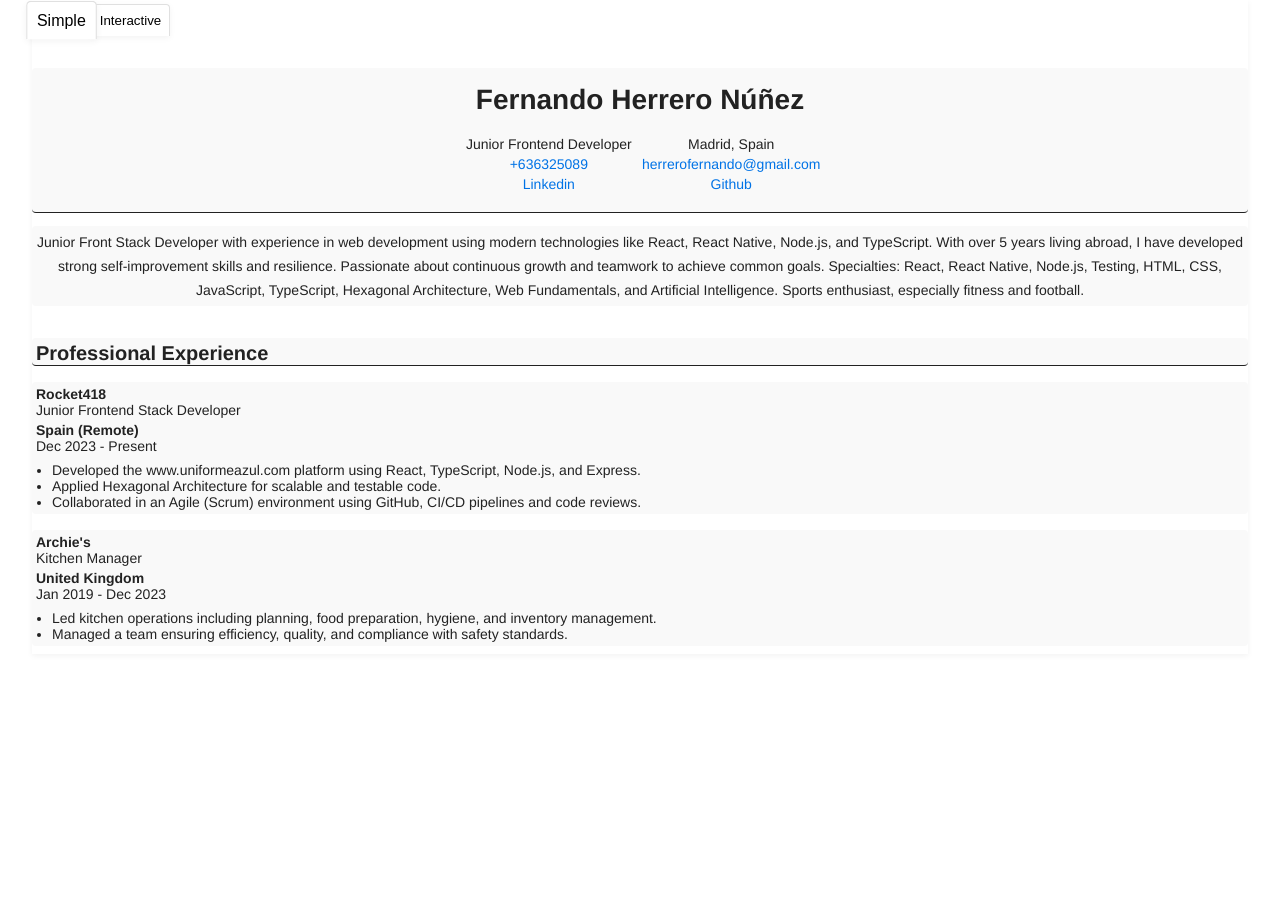
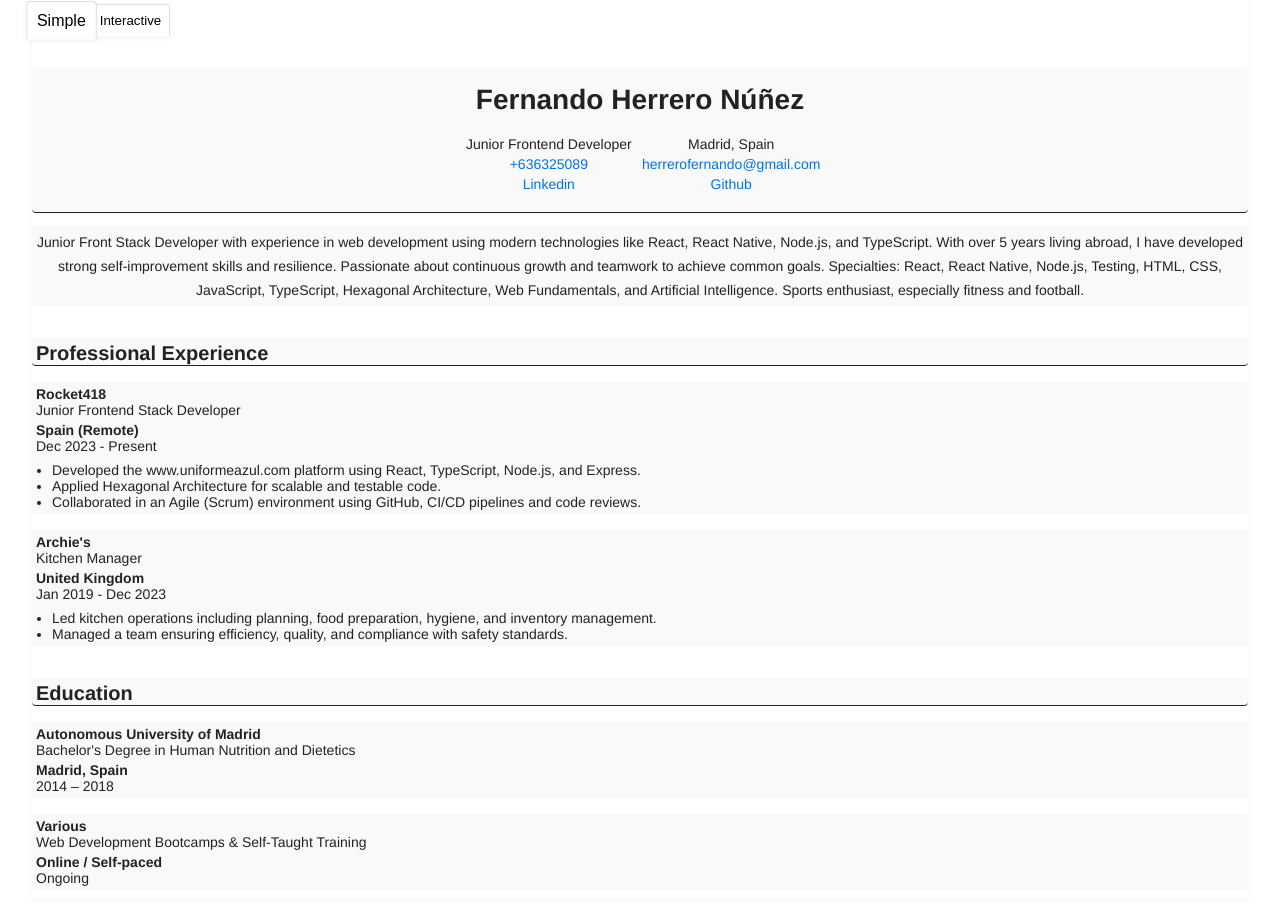
Before and after one commit to Fernando-Herrero/cv-online-react, a React (Vite) app: page / in a window 1280 px wide. Before the commit the page ends 800 px from the top, so only its background shows below. Built offline with nearby package versions, Linux system fonts and the light colour scheme.

Commit message:
feature(ShowModal): create education component and generalized styles and functions

```diff
--- a/src/App.jsx
+++ b/src/App.jsx
@@ -6,6 +6,7 @@ import { Header } from "./components/Header/Header";
 import { ProfessionalExperience } from "./components/ProfesionalExperience/ProfessionalExperience";
 import { ResumeButton } from "./components/ResumeButton/ResumeButton";
 import { ShowModal } from "./components/ShowModal/ShowModal";
+import { Education } from "./components/Education/Education";
 
 const cvData = {
 	personalInfo: {
@@ -98,8 +99,8 @@ function App() {
 	});
 	const [showModal, setShowModal] = useState(false);
 
-	const toggleExperienceItems = (key) => {
-		setSelectedItems((prev) => ({ ...prev, experience: { ...prev.experience, [key]: !prev.experience[key] } }));
+	const toggleCheckedItems = (section, key) => {
+		setSelectedItems((prev) => ({ ...prev, [section]: { ...prev[section], [key]: !prev[section][key] } }));
 	};
 
 	return (
@@ -110,8 +111,15 @@ function App() {
 				activeTab={activeTab}
 				experience={cvData.experience}
 				selectedItems={selectedItems}
-				toggleExperienceItems={toggleExperienceItems}
+				toggleCheckedItems={toggleCheckedItems}
 			/>
+			<Education
+				activeTab={activeTab}
+				education={cvData.education}
+				selectedItems={selectedItems}
+				toggleCheckedItems={toggleCheckedItems}
+			/>
+
 			{activeTab === "Interactive" && <ResumeButton showModal={showModal} setShowModal={setShowModal} />}
 			{showModal && (
 				<>
--- /dev/null
+++ b/src/components/Education/Education.jsx
@@ -0,0 +1,81 @@
+import { CheckBoxItem } from "../CheckBoxItem/CheckBoxItem";
+
+export const Education = ({ activeTab, education, selectedItems, toggleCheckedItems }) => {
+	const renderInstitutionAndDegree = (isInteractive, id, institution, degree) => {
+		if (isInteractive) {
+			return (
+				<>
+					<CheckBoxItem
+						label={<strong>{institution}</strong>}
+						checked={selectedItems?.education?.[`${id}-institution`] || false}
+						onChange={() => toggleCheckedItems("education", `${id}-institution`)}
+					/>
+
+					<CheckBoxItem
+						label={degree}
+						checked={selectedItems?.education?.[`${id}-degree`] || false}
+						onChange={() => toggleCheckedItems("education", `${id}-degree`)}
+					/>
+				</>
+			);
+		}
+		return (
+			<>
+				<p>
+					<strong>{institution}</strong>
+				</p>
+				<p>{degree}</p>
+			</>
+		);
+	};
+
+	const renderLocationAndPeriod = (isInteractive, id, location, period) => {
+		if (isInteractive) {
+			return (
+				<>
+					<CheckBoxItem
+						label={<strong>{location}</strong>}
+						checked={selectedItems?.education?.[`${id}-location`] || false}
+						onChange={() => toggleCheckedItems("education", `${id}-location`)}
+					/>
+
+					<CheckBoxItem
+						label={period}
+						checked={selectedItems?.education?.[`${id}-period`] || false}
+						onChange={() => toggleCheckedItems("education", `${id}-period`)}
+					/>
+				</>
+			);
+		}
+		return (
+			<>
+				<p>
+					<strong>{location}</strong>
+				</p>
+				<p>{period}</p>
+			</>
+		);
+	};
+
+	return (
+		<section className="section-container">
+			<h2>Education</h2>
+			{education.map(({ institution, degree, period, location, id }) => {
+				const isInteractive = activeTab === "Interactive";
+
+				return (
+					<div key={id} className="item-content">
+						<div className="item-header">
+							<div className={`item-title-group ${isInteractive ? "interactive-mode" : ""}`}>
+								{renderInstitutionAndDegree(isInteractive, id, institution, degree)}
+							</div>
+							<div className={`item-subtitle-group ${isInteractive ? "interactive-mode" : ""}`}>
+								{renderLocationAndPeriod(isInteractive, id, location, period)}
+							</div>
+						</div>
+					</div>
+				);
+			})}
+		</section>
+	);
+};
--- a/src/components/ProfesionalExperience/ProfessionalExperience.css
+++ b/src/components/ProfesionalExperience/ProfessionalExperience.css
@@ -1,4 +1,4 @@
-.experience-content {
+.item-content {
 	display: flex;
 	flex-direction: column;
 	gap: var(--spacing-sm);
@@ -10,7 +10,7 @@
 	width: 100%;
 }
 
-.experience-company-date {
+.item-header {
 	display: flex;
 	flex-direction: column;
 	gap: var(--spacing-xs);
@@ -20,22 +20,22 @@
 	padding-left: var(--spacing-md);
 }
 
-.experience-company.interactive-mode {
+.item-title-group.interactive-mode {
 	display: flex;
 	flex-direction: column;
 }
 
-.experience-company.interactive-mode label {
+.item-title-group.interactive-mode label {
 	display: flex;
 	align-items: center;
 }
 
-.experience-date.interactive-mode {
+.item-subtitle-group.interactive-mode {
 	display: flex;
 	flex-direction: column;
 }
 
-.experience-date.interactive-mode label {
+.item-subtitle-group.interactive-mode label {
 	display: flex;
 	align-items: center;
 }
--- a/src/components/ProfesionalExperience/ProfessionalExperience.jsx
+++ b/src/components/ProfesionalExperience/ProfessionalExperience.jsx
@@ -1,7 +1,7 @@
 import "./ProfessionalExperience.css";
 import { CheckBoxItem } from "../CheckBoxItem/CheckBoxItem.jsx";
 
-export const ProfessionalExperience = ({ activeTab, experience, selectedItems, toggleExperienceItems }) => {
+export const ProfessionalExperience = ({ activeTab, experience, selectedItems, toggleCheckedItems }) => {
 	const renderCompanyAndPosition = (isInteractive, id, company, position) => {
 		if (isInteractive) {
 			return (
@@ -9,13 +9,13 @@ export const ProfessionalExperience = ({ activeTab, experience, selectedItems, t
 					<CheckBoxItem
 						label={<strong>{company}</strong>}
 						checked={selectedItems?.experience?.[`${id}-company`] || false}
-						onChange={() => toggleExperienceItems(`${id}-company`)}
+						onChange={() => toggleCheckedItems("experience", `${id}-company`)}
 					/>
 
 					<CheckBoxItem
 						label={position}
 						checked={selectedItems?.experience?.[`${id}-position`] || false}
-						onChange={() => toggleExperienceItems(`${id}-position`)}
+						onChange={() => toggleCheckedItems("experience", `${id}-position`)}
 					/>
 				</>
 			);
@@ -37,13 +37,13 @@ export const ProfessionalExperience = ({ activeTab, experience, selectedItems, t
 					<CheckBoxItem
 						label={<strong>{location}</strong>}
 						checked={selectedItems?.experience?.[`${id}-location`] || false}
-						onChange={() => toggleExperienceItems(`${id}-location`)}
+						onChange={() => toggleCheckedItems("experience", `${id}-location`)}
 					/>
 
 					<CheckBoxItem
 						label={period}
 						checked={selectedItems?.experience?.[`${id}-period`] || false}
-						onChange={() => toggleExperienceItems(`${id}-period`)}
+						onChange={() => toggleCheckedItems("experience", `${id}-period`)}
 					/>
 				</>
 			);
@@ -68,7 +68,7 @@ export const ProfessionalExperience = ({ activeTab, experience, selectedItems, t
 						key={key}
 						label={responsability}
 						checked={selectedItems?.experience?.[key] || false}
-						onChange={() => toggleExperienceItems(key)}
+						onChange={() => toggleCheckedItems("experience", key)}
 						showBullet={true}
 					/>
 				);
@@ -91,38 +91,18 @@ export const ProfessionalExperience = ({ activeTab, experience, selectedItems, t
 				const isInteractive = activeTab === "Interactive";
 
 				return (
-					<div key={id} className="experience-content">
-						<div className="experience-company-date">
-							<div className={`experience-company ${isInteractive ? "interactive-mode" : ""}`}>
-								{renderCompanyAndPosition(
-									isInteractive,
-									id,
-									company,
-									position,
-									selectedItems,
-									toggleExperienceItems
-								)}
+					<div key={id} className="item-content">
+						<div className="item-header">
+							<div className={`item-title-group ${isInteractive ? "interactive-mode" : ""}`}>
+								{renderCompanyAndPosition(isInteractive, id, company, position)}
 							</div>
-							<div className={`experience-date ${isInteractive ? "interactive-mode" : ""}`}>
-								{renderLocationAndPeriod(
-									isInteractive,
-									id,
-									location,
-									period,
-									selectedItems,
-									toggleExperienceItems
-								)}
+							<div className={`item-subtitle-group ${isInteractive ? "interactive-mode" : ""}`}>
+								{renderLocationAndPeriod(isInteractive, id, location, period)}
 							</div>
 						</div>
 
 						<div className={`experience-responsabilities ${isInteractive ? "interactive-mode" : ""}`}>
-							{renderResponsabilities(
-								isInteractive,
-								id,
-								responsibilities,
-								selectedItems,
-								toggleExperienceItems
-							)}
+							{renderResponsabilities(isInteractive, id, responsibilities)}
 						</div>
 					</div>
 				);
```
